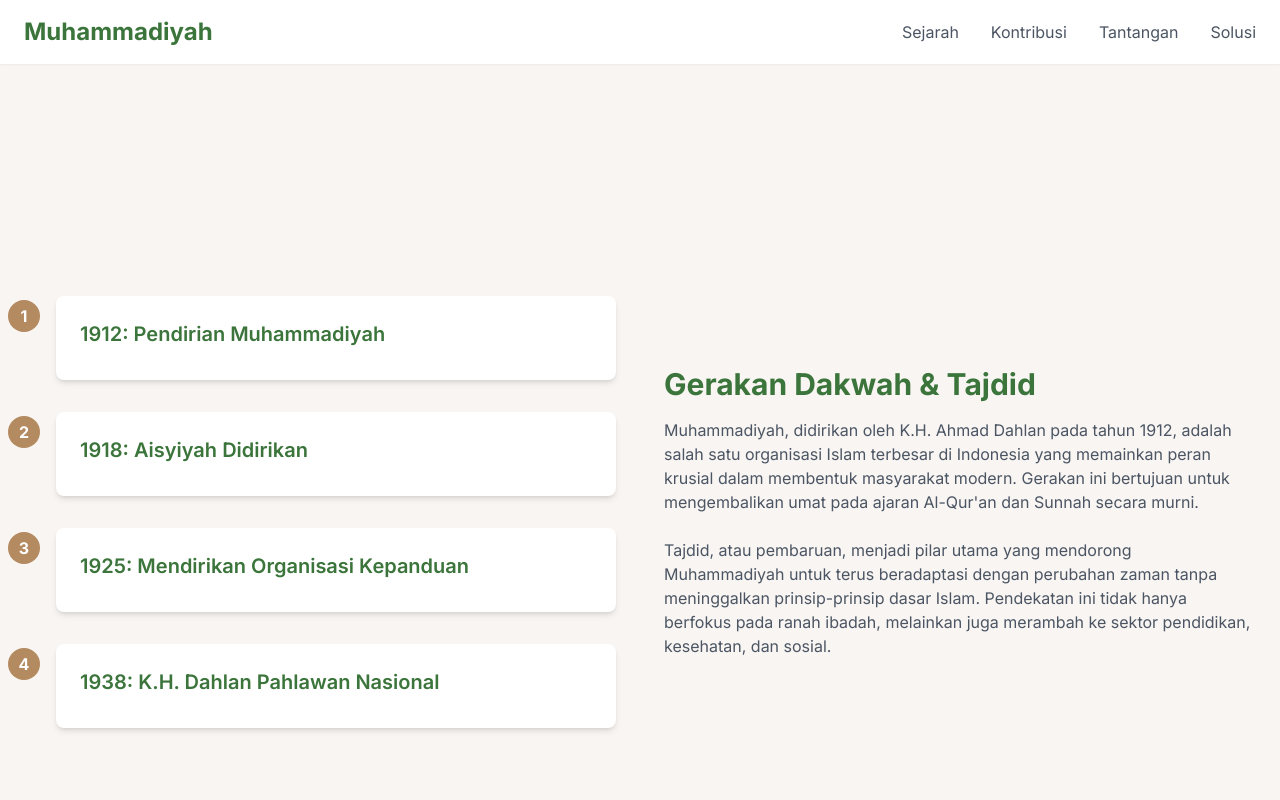
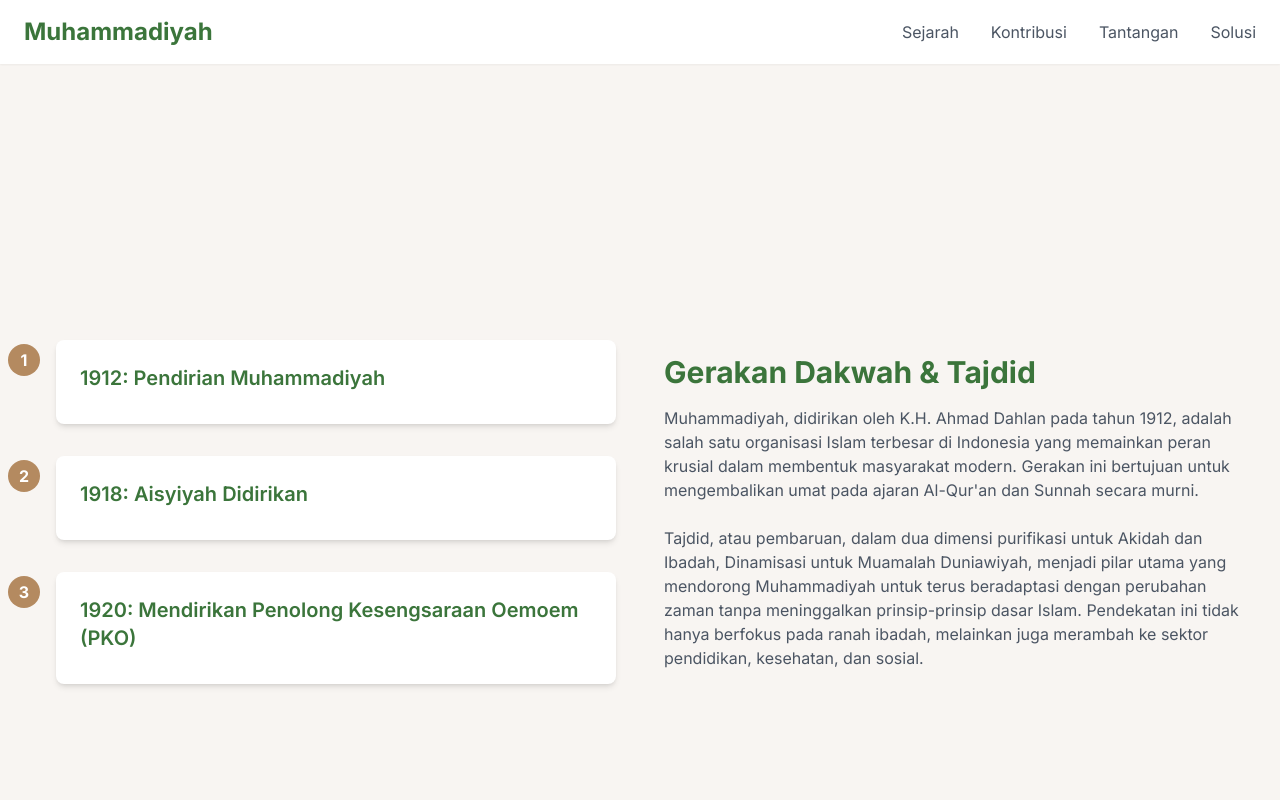
Before and after one commit to nanangrosid/PKMD-5, a plain HTML site: page index.html in a window 1280 px wide. Both pictures are taken after a click on the button "Mulai Eksplorasi". Shown: the top 800 px of the page. Drawn offline with nearby package versions, Linux system fonts and the light colour scheme.

Commit message:
Update index.html

```diff
--- a/index.html
+++ b/index.html
@@ -107,6 +107,8 @@
     <div id="welcome-page" class="welcome-page">
         <div class="welcome-container">
             <h1 class="text-4xl md:text-5xl font-bold mb-4">Tugas PKMD Kelompok 5</h1>
+            <p class="text-lg mb-8">PHIWM Dalam Berbangsa dan Bernegara</p>
+            <p class="text-lg mb-8">Dosen Drs. Asrori Zaeni, M.Ag.</p>
             <p class="text-lg mb-8">Disusun oleh:</p>
             <ul class="welcome-list text-md mb-8">
                 <li>1. Nanang Rosid Abidin</li>
@@ -145,7 +147,7 @@
                     <div class="md:order-last">
                         <h2 class="text-3xl font-bold mb-4 text-[#3B753B]">Gerakan Dakwah & Tajdid</h2>
                         <p class="text-gray-600 mb-6">Muhammadiyah, didirikan oleh K.H. Ahmad Dahlan pada tahun 1912, adalah salah satu organisasi Islam terbesar di Indonesia yang memainkan peran krusial dalam membentuk masyarakat modern. Gerakan ini bertujuan untuk mengembalikan umat pada ajaran Al-Qur'an dan Sunnah secara murni. </p>
-                        <p class="text-gray-600">Tajdid, atau pembaruan, menjadi pilar utama yang mendorong Muhammadiyah untuk terus beradaptasi dengan perubahan zaman tanpa meninggalkan prinsip-prinsip dasar Islam. Pendekatan ini tidak hanya berfokus pada ranah ibadah, melainkan juga merambah ke sektor pendidikan, kesehatan, dan sosial.</p>
+                        <p class="text-gray-600">Tajdid, atau pembaruan, dalam dua dimensi purifikasi untuk Akidah dan Ibadah, Dinamisasi untuk Muamalah Duniawiyah, menjadi pilar utama yang mendorong Muhammadiyah untuk terus beradaptasi dengan perubahan zaman tanpa meninggalkan prinsip-prinsip dasar Islam. Pendekatan ini tidak hanya berfokus pada ranah ibadah, melainkan juga merambah ke sektor pendidikan, kesehatan, dan sosial.</p>
                     </div>
                     <div class="relative">
                         <div id="timeline-container" class="space-y-8">
@@ -231,17 +233,16 @@
                 timeline: [
                     { year: '1912', title: 'Pendirian Muhammadiyah', content: 'Didirikan oleh K.H. Ahmad Dahlan, Muhammadiyah lahir sebagai respons terhadap kondisi umat Islam yang dianggap jumud dan tercampur praktik non-Islami.' },
                     { year: '1918', title: 'Aisyiyah Didirikan', content: 'Aisyiyah, organisasi perempuan Muhammadiyah, didirikan untuk memberdayakan perempuan dan memajukan pendidikan serta sosial. ' },
-                    { year: '1925', title: 'Mendirikan Organisasi Kepanduan', content: 'Muhammadiyah mendirikan organisasi kepanduan Hizbul Wathan sebagai wadah pendidikan karakter dan nasionalisme bagi generasi muda.' },
-                    { year: '1938', title: 'K.H. Dahlan Pahlawan Nasional', content: 'K.H. Ahmad Dahlan dianugerahi gelar Pahlawan Nasional oleh pemerintah Indonesia atas jasanya dalam pendidikan dan pergerakan nasional.' }
+                    { year: '1920', title: 'Mendirikan Penolong Kesengsaraan Oemoem (PKO)', content: 'Lembaga sosial yang dibentuk untuk mengelola dan mengembangkan pelayanan sosial Muhammadiyah.' },
                 ],
                 challenges: [
                     { title: 'Tantangan Demokrasi', content: 'Praktik demokrasi di Indonesia masih diwarnai oleh politik uang, korupsi, dan rendahnya kualitas partisipasi publik. Muhammadiyah mengawal demokrasi agar tetap berada di jalur yang benar dan menghasilkan pemimpin yang berintegritas.' },
-                    { title: 'Polarisasi Politik', content: 'Perbedaan pandangan politik seringkali memicu perpecahan di masyarakat. Muhammadiyah, dengan posisinya yang netral, memiliki peran strategis sebagai penengah yang dapat meredam ketegangan dan menjaga persatuan bangsa.' },
+                    { title: 'Polarisasi Politik', content: 'Perbedaan pandangan politik seringkali memicu perpecahan di masyarakat. Muhammadiyah, dengan posisinya yang netral, Sesuai dengan Khittah Surabaya 1978, Muhammadiyah memilih sikap independen-aktif dalam politik: tidak berafiliasi dengan partai politik mana pun, namun mendorong warganya untuk berpartisipasi secara proaktif dalam proses politik di Indonesia.' },
                     { title: 'Arus Globalisasi', content: 'Globalisasi membawa kemajuan sekaligus tantangan berupa infiltrasi budaya asing dan penyebaran paham radikalisme. Muhammadiyah harus mampu membentengi umat dari dampak negatif sambil mengambil manfaat dari kemajuan teknologi.' }
                 ],
                 solutions: [
                     { title: 'Pribadi Muslim Kaffah (PHIWM)', content: 'Muhammadiyah menekankan pentingnya pembentukan Pribadi Muslim yang Kaffah (PHIWM) sebagai individu yang memegang teguh ajaran Islam dan Pancasila, berkontribusi positif, dan siap menghadapi tantangan zaman. PHIWM menjadi fondasi kuat untuk membangun karakter bangsa yang unggul.' },
-                    { title: 'Politik Kebangsaan', content: 'Muhammadiyah menyerukan praktik Politik Kebangsaan yang berorientasi pada kepentingan bangsa di atas segalanya. Konsep ini mendorong elite politik untuk berkompetisi secara sehat dan beretika, serta menjadikan Pancasila sebagai landasan utama dalam berpolitik.' },
+                    { title: 'Politik Kebangsaan', content: 'Muhammadiyah menyerukan praktik Politik Kebangsaan yang berorientasi pada kepentingan bangsa di atas segalanya. Konsep ini mendorong elite politik untuk berkompetisi secara sehat dan beretika, serta menjadikan Pancasila sebagai landasan utama dalam berpolitik. Salah satu yang diserukan dalam Muktamar Makasar adalah Jihad Konstitusi.' },
                     { title: 'Darul Ahdi wa Syahadah', content: 'Istilah ini merujuk pada Indonesia sebagai negara konsensus dan negara kesaksian. Sebagai negara konsensus (Darul Ahdi), Indonesia adalah tempat di mana berbagai kelompok hidup berdampingan. Sebagai negara kesaksian (Darul Syahadah), umat Islam Indonesia memiliki tanggung jawab untuk menjadi saksi atas kebenaran Islam dan menegakkan keadilan.' }
                 ]
             };
```
